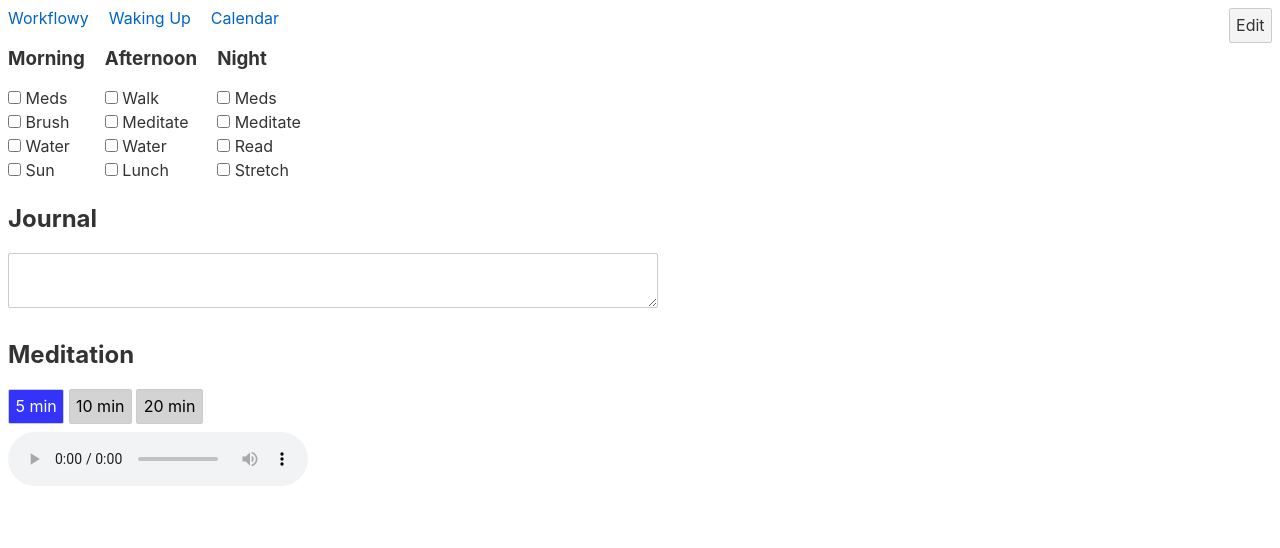
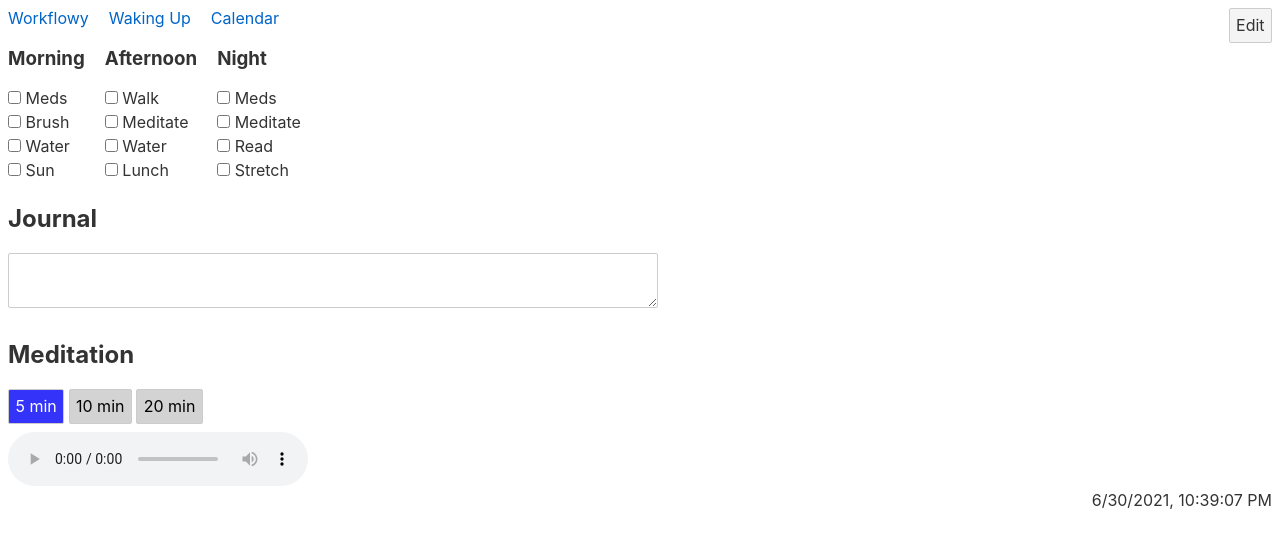
Before and after one commit to trilusa/routine-builder, a Svelte app: page / in a window 1280 px wide. Shown: the top 548 px of the page. Built offline with nearby package versions, Linux system fonts and the light colour scheme.

Commit message:
added clock feature

```diff
--- a/src/App.svelte
+++ b/src/App.svelte
@@ -1,10 +1,12 @@
 <script>
 	// import { onMount } from "svelte"
-	import { edit_store } from "./stores.js"
+	import { edit_store } from "./stores.js";
+
 	import Meditation from "./components/Meditation.svelte";
 	import Nav from "./components/Nav.svelte";
 	import Table from "./components/Table.svelte";
-    import TextArea from "./components/TextArea.svelte";
+	import TextArea from "./components/TextArea.svelte";
+	import Clock from "./components/Clock.svelte";
 // import Component from "./components/Component.svelte";
 
 
@@ -41,6 +43,7 @@
 </script>
 
 <main>
+
 	<button style="float: right;" on:click={() => edit_store.update(state => !state)}>{edit_state ? "Save" : "Edit"}</button>
 	<div>
 	{#each components as component}
@@ -49,6 +52,7 @@
 		<svelte:component this={component.type} on:updated={update} {...component.props}/>
 	{/each}
 	</div>
+	<Clock/>
 </main>
 
 <style>
--- /dev/null
+++ b/src/components/Clock.svelte
@@ -0,0 +1,14 @@
+<script>
+    import {timer} from "../timer.js";
+    const clock = timer();
+</script>
+<div>
+ {$clock.toLocaleString()}
+</div>
+
+<style>
+div {
+    float:right;
+}
+
+</style>
--- /dev/null
+++ b/src/timer.js
@@ -0,0 +1,18 @@
+import { readable } from 'svelte/store'
+
+export const timer = function(options={}) {
+  return readable(null, set => {
+    // the update function sets the latest date
+    const update = () => set(new Date())
+
+    // force an update to initialize the store with a non-null value
+    update()
+
+    // setup an interval timer to update the store's value repeatedly over time
+    const interval = setInterval(update, options.interval || 1000)
+
+    // return unsubscribe callback:
+    // it will stop the timer when the store is destroyed
+    return () => clearInterval(interval)
+  })
+}
```
